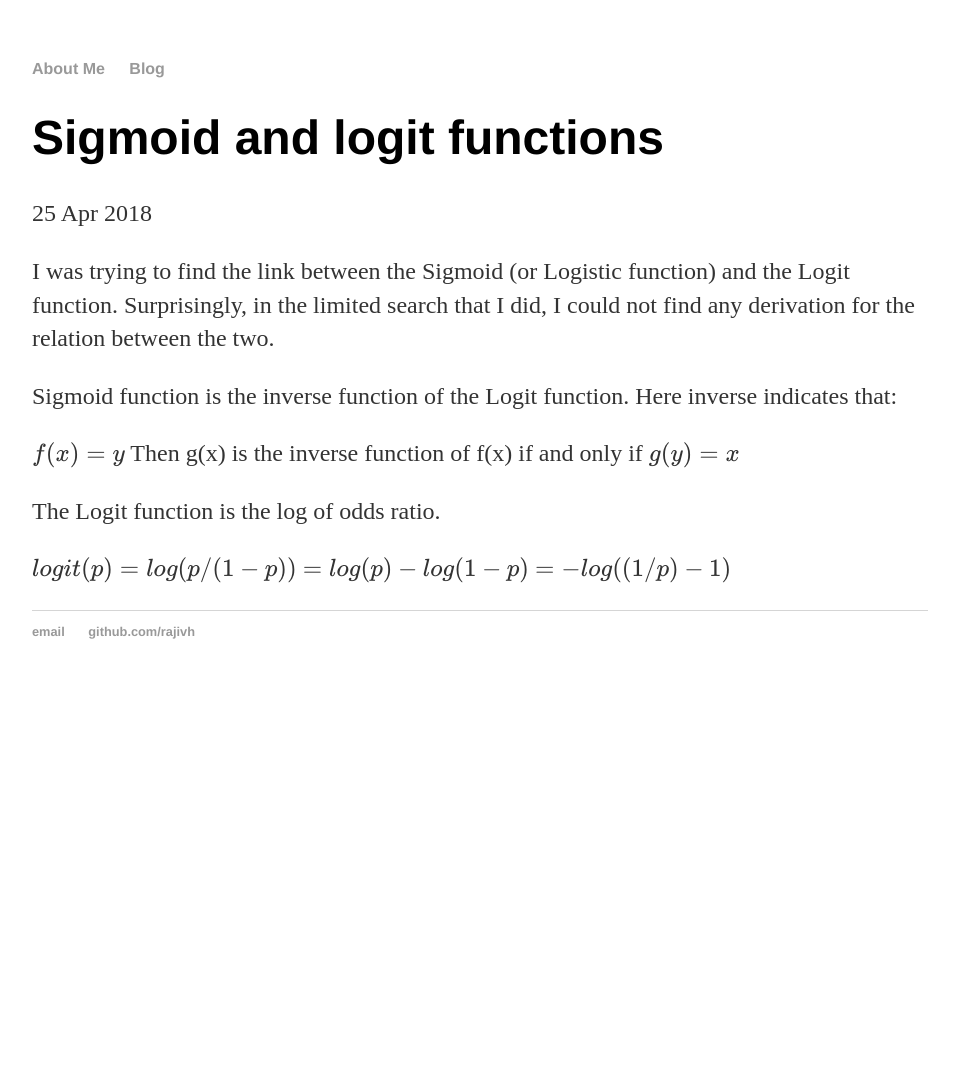
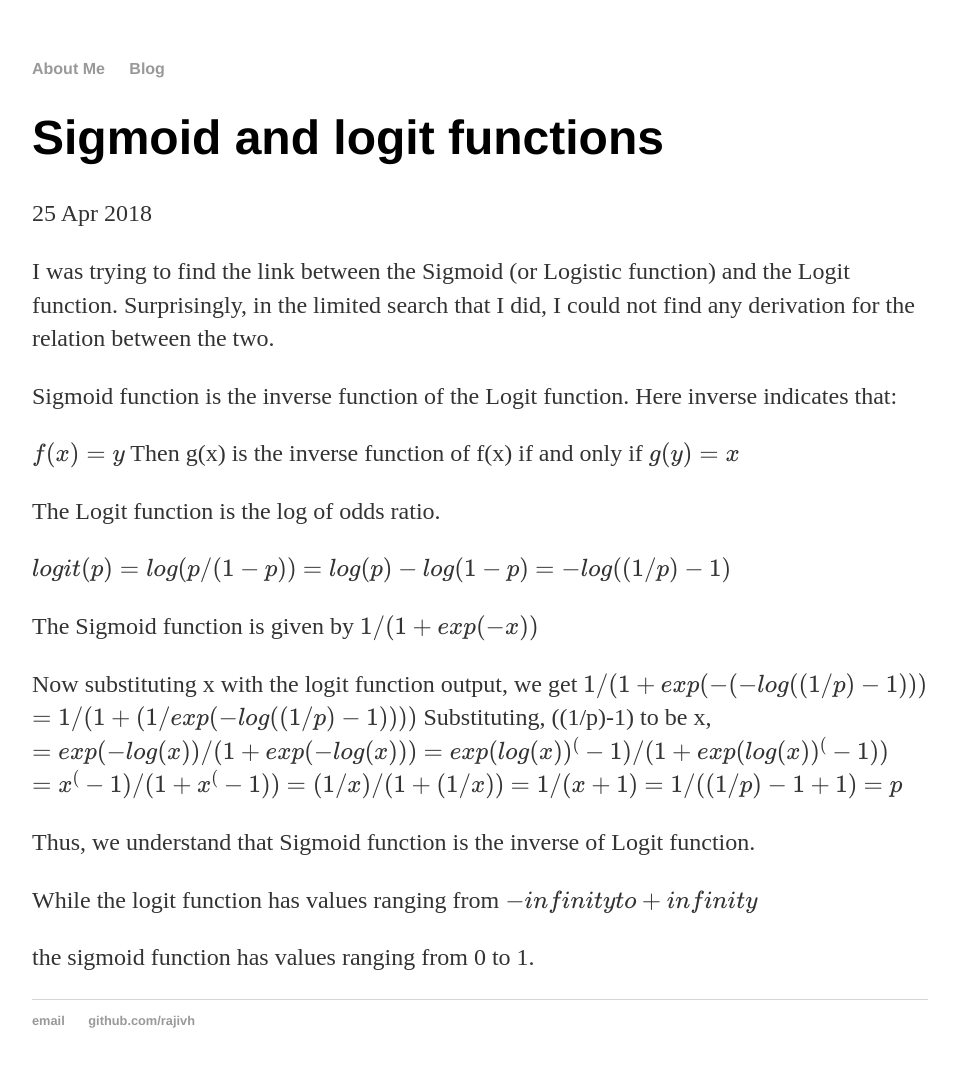
Before and after one commit to Rajivh/rajivh.github.io, a Jekyll site: the page built from _posts/2018-04-25-Sigmoid and Logit Functions.md, in a window 1280 px wide. Shown: the whole page, without its empty margins (160-1119 px from the left). Built offline with Jekyll 4.4.1, drawn with Linux system fonts in a browser that asks for light colours; our own code applies the rules of GitHub Pages for plain Markdown files; formulas are drawn with MathJax 3; before the commit the page ends 900 px from its top, so only the background shows below that.

Commit message:
Update 2018-04-25-Sigmoid and Logit Functions.md

```diff
--- a/_posts/2018-04-25-Sigmoid and Logit Functions.md
+++ b/_posts/2018-04-25-Sigmoid and Logit Functions.md
@@ -12,3 +12,25 @@ The Logit function is the log of odds ratio.
 $$logit(p) = log(p/(1-p))$$
 $$         = log(p) - log(1-p)$$
 $$         = -log((1/p)-1)$$
+
+The Sigmoid function is given by
+$$1/(1+exp(-x))$$
+
+Now substituting x with the logit function output, we get
+$$1/(1+exp(-(-log((1/p)-1)))$$
+$$=1/(1+(1/exp(-log((1/p)-1))))$$
+Substituting, ((1/p)-1) to be x,
+$$=exp(-log(x))/(1+exp(-log(x)))$$
+$$=exp(log(x))^(-1)/(1+exp(log(x))^(-1))$$
+$$=x^(-1)/(1+x^(-1))$$
+$$=(1/x)/(1+(1/x))$$
+$$=1/(x+1)$$
+$$=1/((1/p)-1+1)$$
+$$=p$$
+
+Thus, we understand that Sigmoid function is the inverse of Logit function.
+
+While the logit function has values ranging from
+$$-infinity to +infinity$$
+
+the sigmoid function has values ranging from 0 to 1.
```
